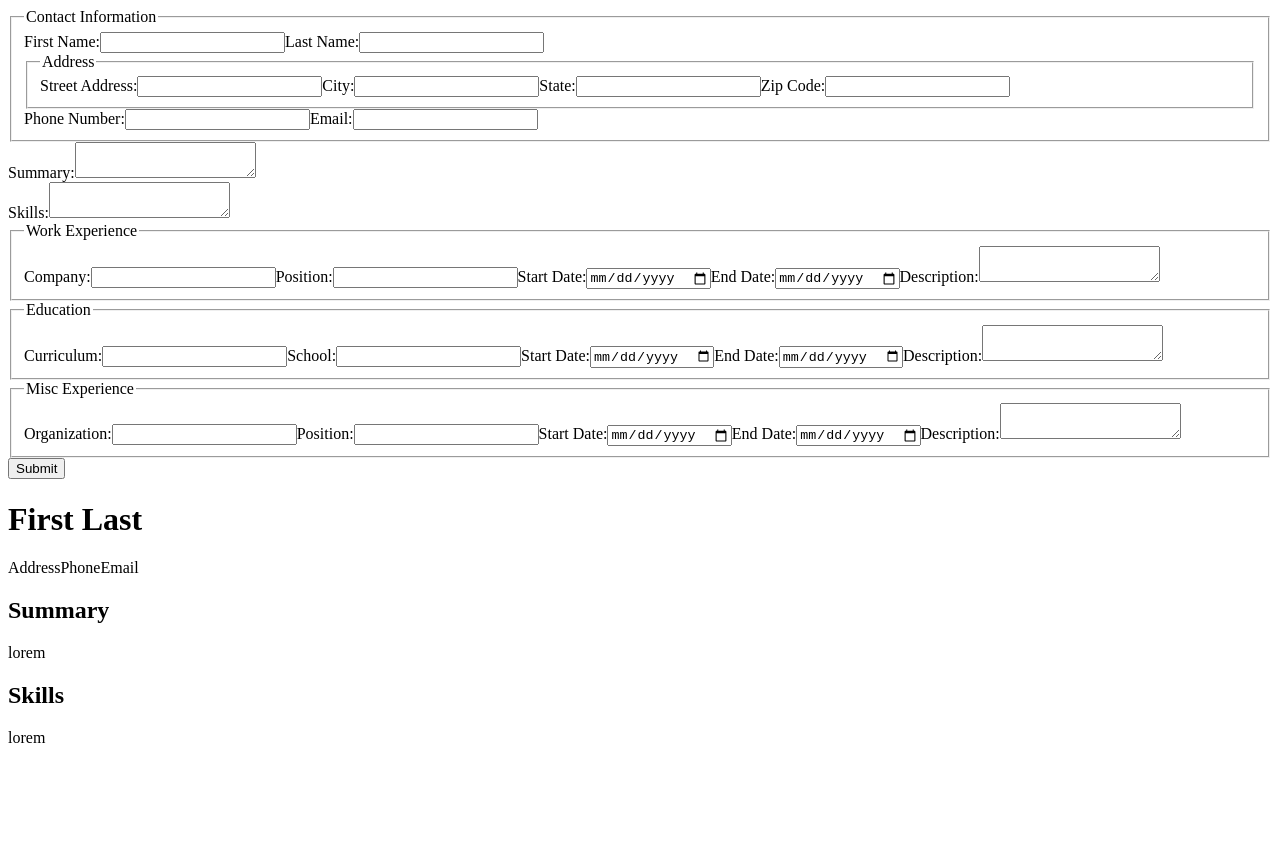
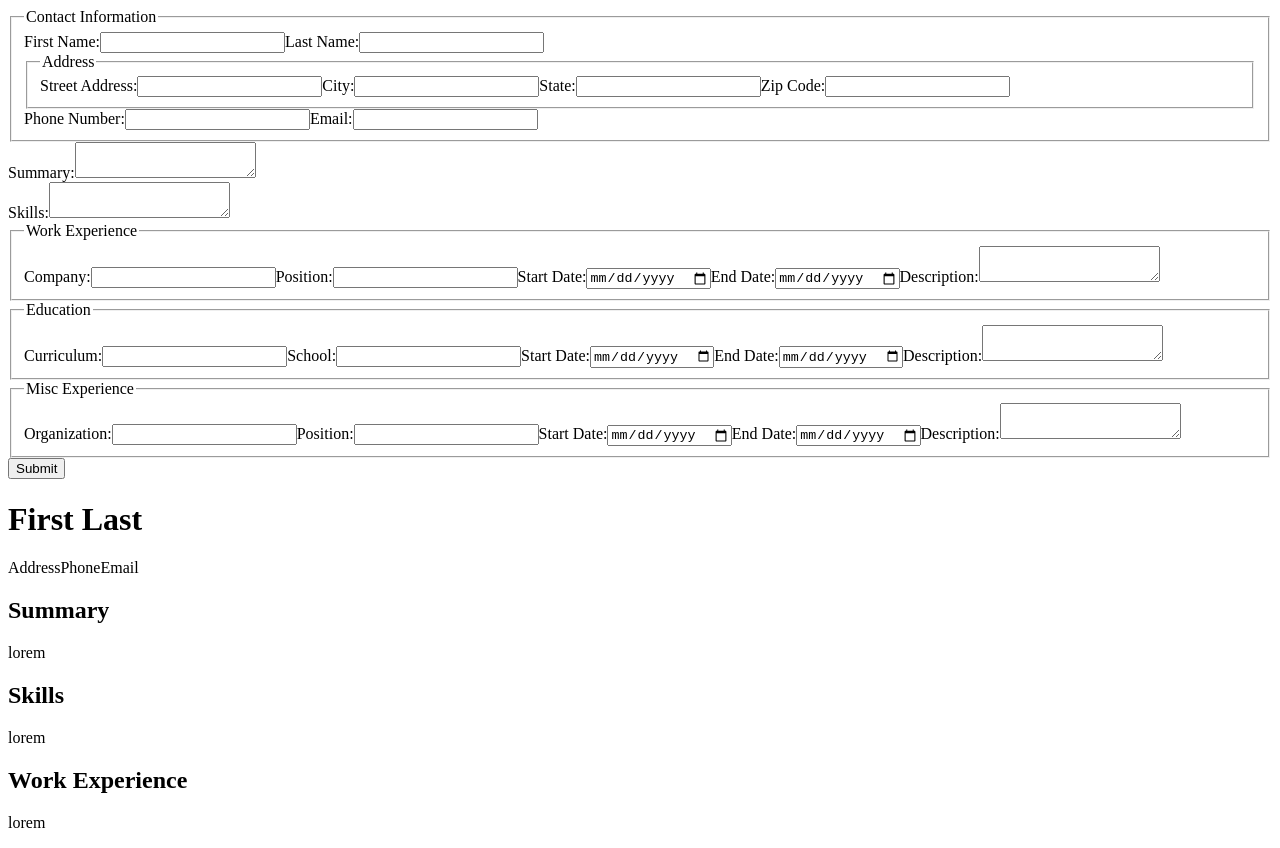
Before and after one commit to olsenjames1116/cv-application, a React (Create React App) app: page / in a window 1280 px wide. Before the commit the page ends 800 px from the top, so only its background shows below. Built offline with nearby package versions, Linux system fonts and the light colour scheme.

Commit message:
Dummy text displayed for work experience on resume

```diff
--- a/src/components/Resume.js
+++ b/src/components/Resume.js
@@ -2,6 +2,7 @@ import React from "react";
 import Contact from './Contact';
 import Summary from './Summary';
 import Skills from './Skills';
+import Work from './Work';
 
 export default class Resume extends React.Component {
     render() {
@@ -10,6 +11,7 @@ export default class Resume extends React.Component {
                 <Contact />
                 <Summary />
                 <Skills />
+                <Work />
             </div>
         );
     }
--- a/src/components/Work.js
+++ b/src/components/Work.js
@@ -1,5 +1,12 @@
 import React from 'react';
 
 export default class Work extends React.Component {
-
+    render() {
+        return (
+            <div>
+                <h2>Work Experience</h2>
+                <p>lorem</p>
+            </div>
+        );
+    }
 }
```
